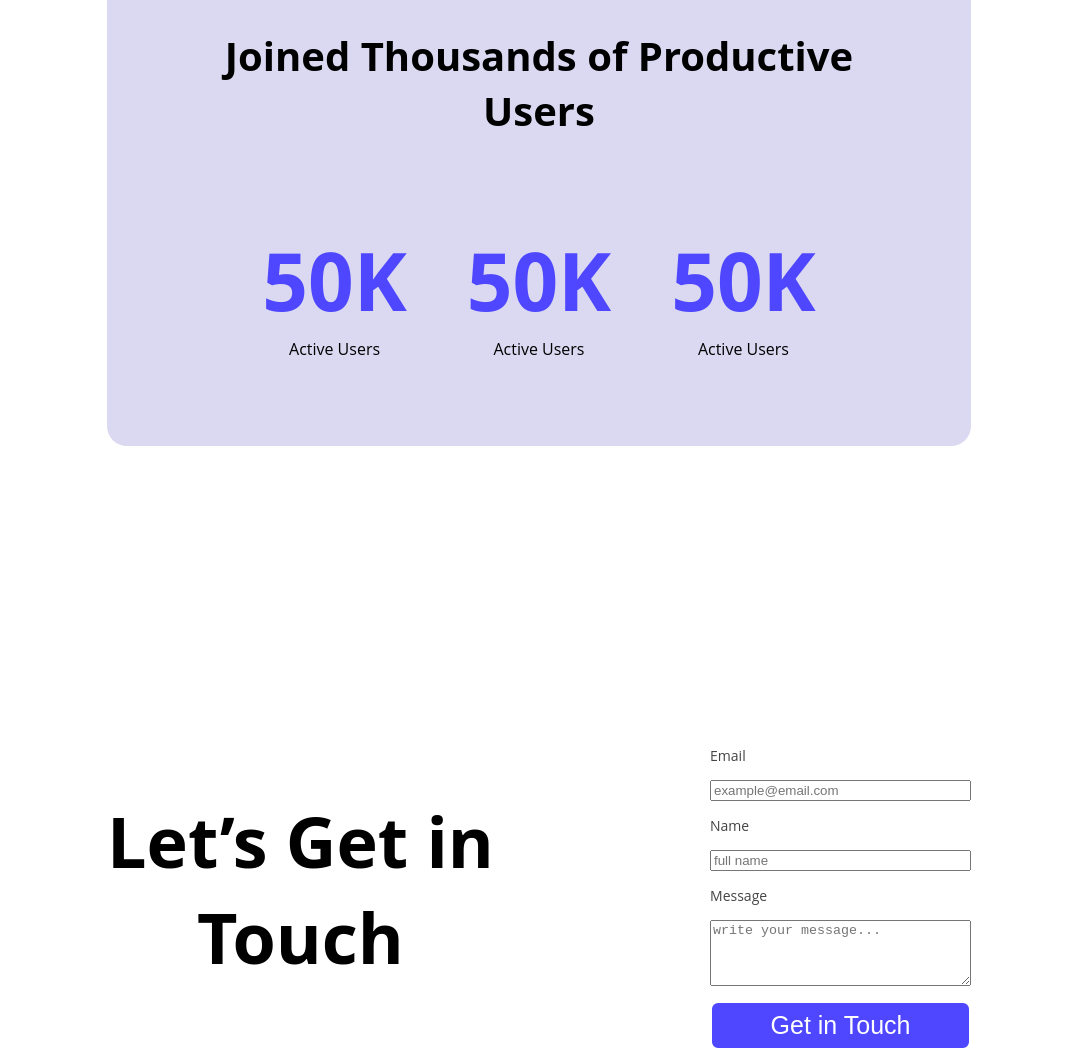
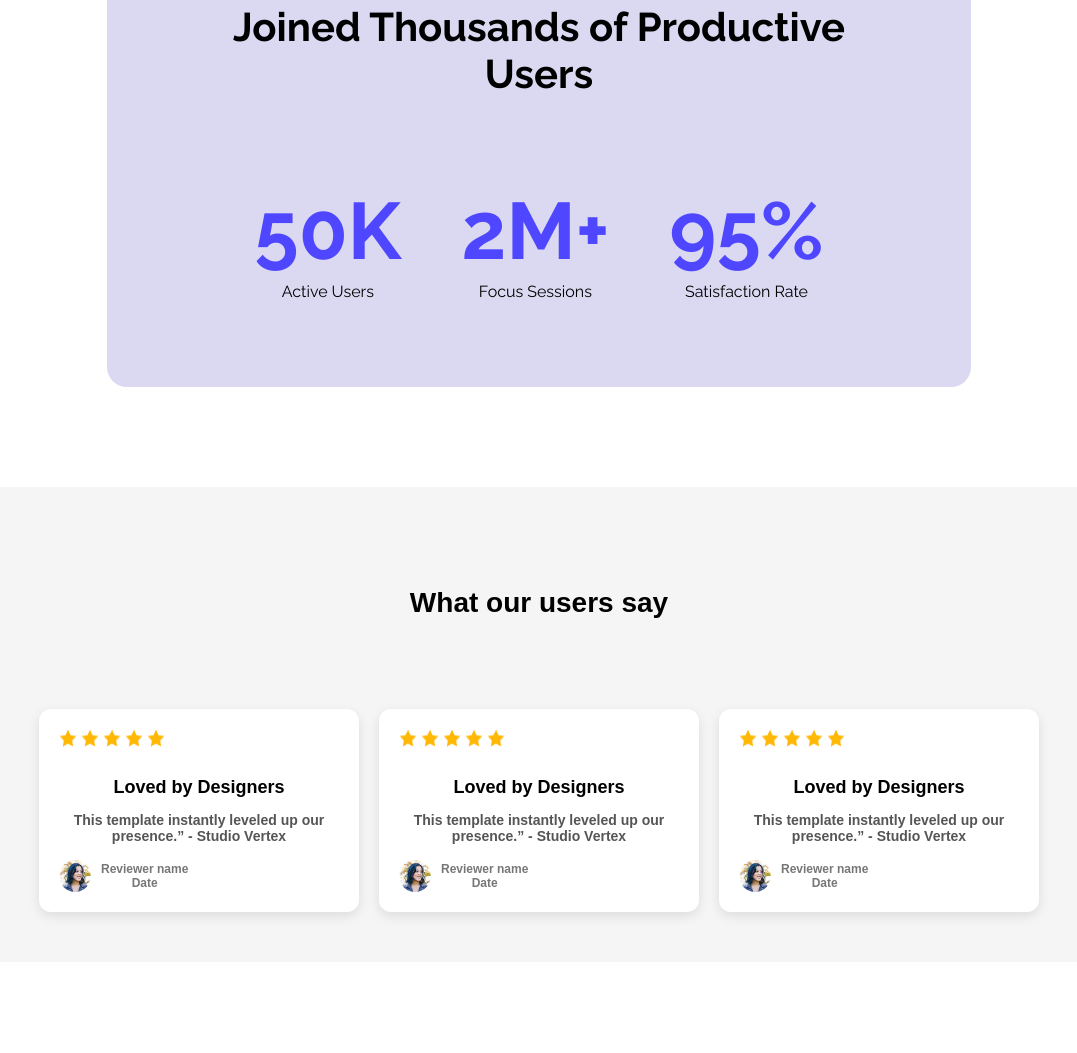
Before and after one commit to Rayhan1228/B12A01-Assinment, a plain HTML site: page index.html in a window 1280 px wide. Shown: the part 1573-2626 px from the top of the page, without its empty margins (101-1178 px from the left). Drawn offline with Linux system fonts and the light colour scheme.

Commit message:
Feedback Section

```diff
--- a/index.html
+++ b/index.html
@@ -4,9 +4,12 @@
     <meta charset="UTF-8">
     <meta name="viewport" content="width=device-width, initial-scale=1.0">
     <title>Assinment</title>
+    <link rel="preconnect" href="https://fonts.googleapis.com">
+<link rel="preconnect" href="https://fonts.gstatic.com" crossorigin>
+<link href="https://fonts.googleapis.com/css2?family=Raleway:ital,wght@0,100..900;1,100..900&display=swap" rel="stylesheet">
     <link rel="stylesheet" href="styles/Assets/assinment.css">
 </head>
-<body class="body">
+<body class="raleway-normal">
     <header class="head ">
 <div class="header">
 <nav>
@@ -42,13 +45,65 @@
         <p class="box-pra">Active Users</p>
         </div>
         <div class="box">
-            <h1 class="box-heading">50K</h1>
-        <p class="box-pra">Active Users</p>
+            <h1 class="box-heading">2M+</h1>
+        <p class="box-pra">Focus Sessions</p>
         </div>
         <div class="box">
-            <h1 class="box-heading">50K</h1>
-        <p class="box-pra">Active Users</p>
+            <h1 class="box-heading">95%</h1>
+        <p class="box-pra">Satisfaction Rate</p>
         </div>
+    </div>
+</div>
+
+<div class="last-body">
+    <h3 class="last-body">What our users say</h3>
+<div class="card-container">
+    <div class="card">
+        <div class="stars">
+            <img src="styles/Assets/icon-star.png" alt="">
+            <img src="styles/Assets/icon-star.png" alt="">
+            <img src="styles/Assets/icon-star.png" alt="">
+            <img src="styles/Assets/icon-star.png" alt="">
+            <img src="styles/Assets/icon-star.png" alt="">
+        </div>
+        <h5 class="last-title">Loved by Designers</h5>
+        <p class="last-pra">This template instantly leveled up our <br> presence.” - Studio Vertex</p>
+        <div class="reviewer">
+            <img src="styles/Assets/avatar.png" alt="">
+            <div class="reviewer-info">Reviewer name <br> <span style="opacity: 0.6,;">Date</span></div>
+        </div>
+        </div>
+    <div class="card">
+        <div class="stars">
+            <img src="styles/Assets/icon-star.png" alt="">
+            <img src="styles/Assets/icon-star.png" alt="">
+            <img src="styles/Assets/icon-star.png" alt="">
+            <img src="styles/Assets/icon-star.png" alt="">
+            <img src="styles/Assets/icon-star.png" alt="">
+        </div>
+        <h5 class="last-title">Loved by Designers</h5>
+        <p class="last-pra">This template instantly leveled up our <br> presence.” - Studio Vertex</p>
+        <div class="reviewer">
+            <img src="styles/Assets/avatar.png" alt="">
+            <div class="reviewer-info">Reviewer name <br> <span style="opacity: 0.6,;">Date</span></div>
+        </div>
+        </div>
+    <div class="card">
+        <div class="stars">
+            <img src="styles/Assets/icon-star.png" alt="">
+            <img src="styles/Assets/icon-star.png" alt="">
+            <img src="styles/Assets/icon-star.png" alt="">
+            <img src="styles/Assets/icon-star.png" alt="">
+            <img src="styles/Assets/icon-star.png" alt="">
+        </div>
+        <h5 class="last-title">Loved by Designers</h5>
+        <p class="last-pra">This template instantly leveled up our <br> presence.” - Studio Vertex</p>
+        <div class="reviewer">
+            <img src="styles/Assets/avatar.png" alt="">
+            <div class="reviewer-info">Reviewer name <br> <span style="opacity: 0.6,;">Date</span></div>
+        </div>
+        </div>
+
     </div>
 </div>
     </main>
@@ -68,6 +123,20 @@
       <button class="btn-primary" type="submit">Get in Touch</button>
     </form>
   </div>
+
+
+  <div class="last-footer">
+    <h1 class="logo">LOGO</h1>
+    <p class="lasts-pragraph">Ready to elevate your online presence? Contact us today to discuss your project and discover how we can bring your vision to life.</p>
+
+    <div class="nav-links">
+        <a href="">Home</a>
+        <a href="">About</a>
+        <a href="">How it Works</a>
+        <a href="">Services</a>
+
+    </div>
+  </div>
     </footer>
 </body>
 </html>
--- a/styles/Assets/assinment.css
+++ b/styles/Assets/assinment.css
@@ -1,3 +1,9 @@
+.raleway-normal {
+  font-family: "Raleway", sans-serif;
+  font-optical-sizing: auto;
+  font-style: normal;
+}
+
 .body{
     font-family: "Open Sans" , sans-serif;
     font-optical-sizing: auto;
@@ -122,3 +128,118 @@ text-align: left;
     color: #444;
     font-weight: 500;
   }
+
+
+  .last-body {
+    font-family: Arial, sans-serif;
+    background-color: #f5f5f5;
+    margin: 0;
+    padding: 50px;
+    display: flex;
+    flex-direction: column;
+    align-items: center;
+  }
+
+  .last-body {
+    font-size: 28px;
+    font-weight: bold;
+    margin-bottom: 40px;
+    text-align: center;
+  }
+
+  .card-container {
+    display: flex;
+    gap: 20px;
+    flex-wrap: wrap;
+    justify-content: center;
+  }
+
+  .card {
+    background-color: white;
+    border-radius: 12px;
+    padding: 20px;
+    width: 280px;
+    box-shadow: 0 4px 12px rgba(0, 0, 0, 0.1);
+  }
+
+  .stars {
+    display: flex;
+    gap: 4px;
+    margin-bottom: 10px;
+  }
+
+  .stars img {
+    width: 18px;
+    height: 18px;
+  }
+
+  .last-title {
+    font-weight: bold;
+    font-size: 18px;
+    margin-bottom: 8px;
+  }
+
+  .last-pra {
+    font-size: 14px;
+    color: #555;
+    margin-bottom: 16px;
+  }
+
+  .reviewer {
+    display: flex;
+    align-items: center;
+  }
+
+  .reviewer img {
+    width: 32px;
+    height: 32px;
+    border-radius: 50%;
+    margin-right: 10px;
+  }
+
+  .reviewer-info {
+    font-size: 12px;
+    color: #777;
+  }
+
+  @media (max-width: 768px) {
+    .card-container {
+      flex-direction: column;
+      align-items: center;
+    }
+  }
+
+  .last-footer{
+    display: flex;
+    flex-direction: column;
+    align-items: center;
+    justify-content: center;
+    text-align: center;
+    padding: 60px 400px;
+
+  }
+  .logo{
+    font-size: 58px;
+    font-weight: bold;
+    margin-bottom: 20px;
+    color: #4E47FF;
+  }
+  .lasts-pragraph{
+    font-size: 16px;
+    max-width: 600px;
+    margin-bottom: 30px;
+    color: rgb(154, 151, 151);
+
+  }
+  .nav-links{
+display: flex;
+justify-content: center;
+gap: 30px;
+flex-wrap: wrap;
+
+  }
+  .nav-links a {
+    text-decoration: none;
+    font-style: 10px;
+    color: rgb(154, 151, 151);
+  }
```
